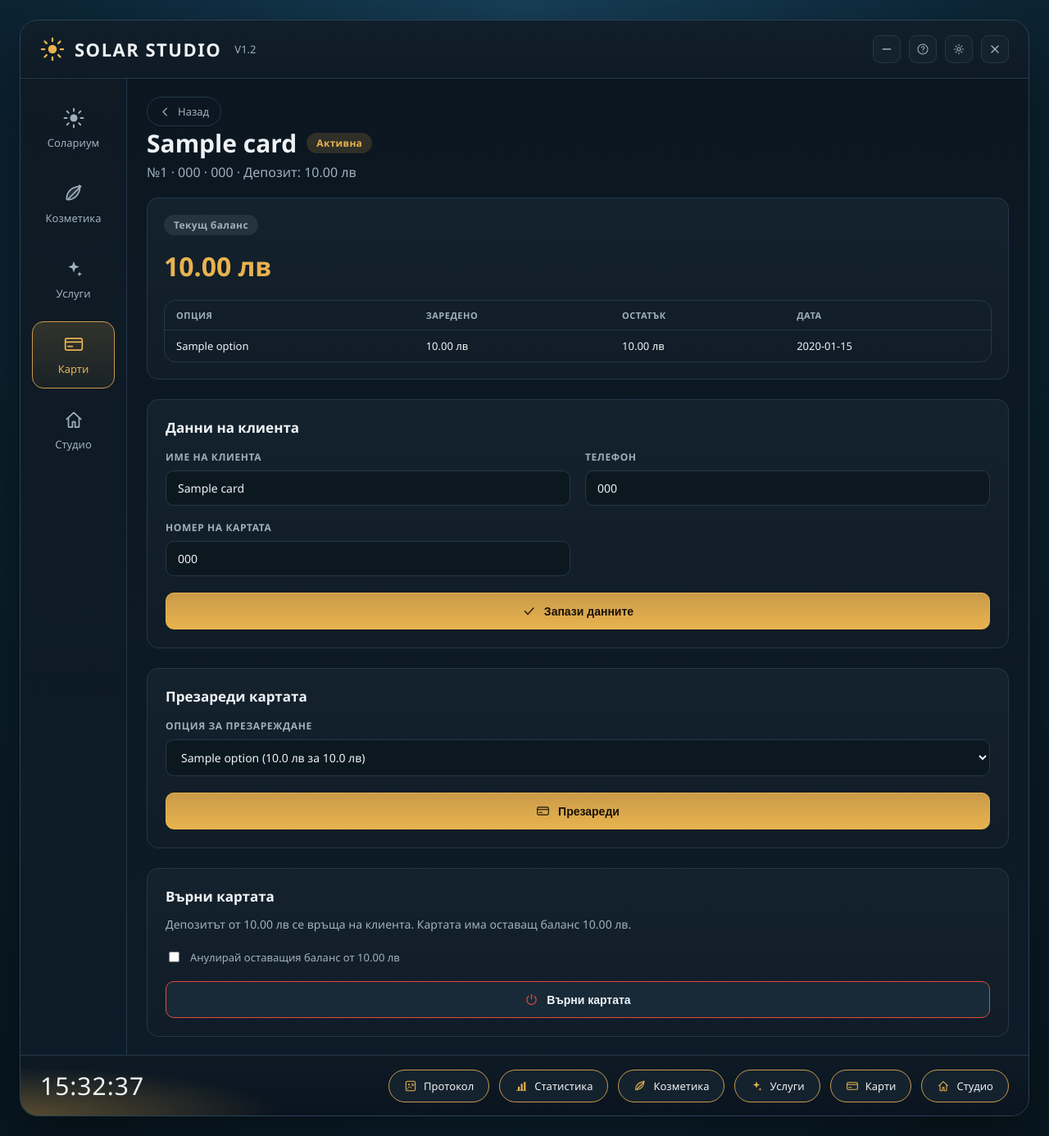
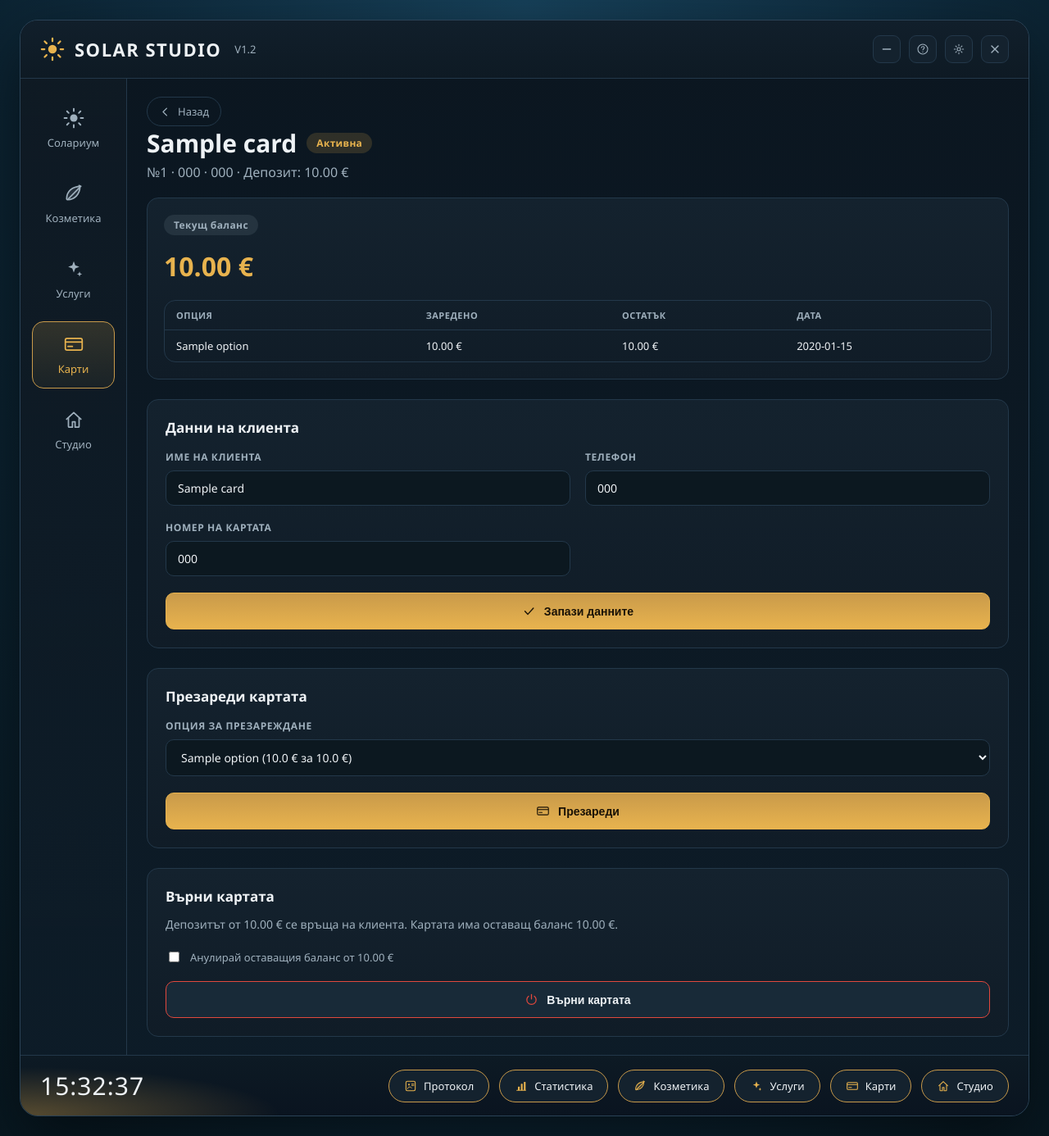
Before and after one commit to dimitarm1/SolarStud, a Flask app: page /cards/1 in a window 1280 px wide. Shown: the whole page at 82% size. Run offline with Flask 3, Linux system fonts and the light colour scheme; tables that the repository leaves empty hold one stand-in row (values such as "Sample post"); parts of the project's set-up code (start-up, migrations or seed data) failed here and were passed over.

Commit message:
Switch currency to Euro

```diff
--- a/app/app.py
+++ b/app/app.py
@@ -504,7 +504,7 @@ def chip_card_recharge():
     except (sales.PaymentError, chipcard.ChipCardError) as exc:
         return redirect(url_for("cards_page", error=str(exc)))
     return redirect(url_for(
-        "cards_page", message=f"Нов баланс по чип картата: {new_balance:.2f} лв.", chip_refresh="1"
+        "cards_page", message=f"Нов баланс по чип картата: {new_balance:.2f} €.", chip_refresh="1"
     ))
 
 
--- a/app/sales.py
+++ b/app/sales.py
@@ -467,7 +467,7 @@ def return_card(card_id, force_forfeit_balance=False):
             balance = _card_balance(conn, card_id)
             if balance > 0 and not force_forfeit_balance:
                 raise PaymentError(
-                    f"Картата има оставащ баланс {balance:.2f} лв. Изразходвайте го или "
+                    f"Картата има оставащ баланс {balance:.2f} €. Изразходвайте го или "
                     "отбележете анулиране на баланса, за да продължите с връщането."
                 )
             now = datetime.now().isoformat(timespec="seconds")
--- a/app/static/js/main.js
+++ b/app/static/js/main.js
@@ -392,7 +392,7 @@
       const flatTotal = totalMin() * pricePerMin;
       const cardAmount = parseFloat(paymentCardAmountInput.value || "0");
       const cash = Math.max(0, flatTotal - cardAmount);
-      paymentCashDue.textContent = `${cash.toFixed(2)} лв`;
+      paymentCashDue.textContent = `${cash.toFixed(2)} €`;
     }
 
     function renderCardBalanceInfo(data) {
@@ -400,7 +400,7 @@
         paymentCardBalanceInfo.hidden = true;
         return;
       }
-      paymentCardBalanceAmount.textContent = `${data.card_balance_after.toFixed(2)} лв`;
+      paymentCardBalanceAmount.textContent = `${data.card_balance_after.toFixed(2)} €`;
       paymentCardBalanceMinutes.textContent = `(≈ ${data.card_minutes_after.toFixed(1)} мин на това легло)`;
       paymentCardBalanceInfo.hidden = false;
     }
@@ -420,7 +420,7 @@
           const res = await fetch(`/api/sessions/quote?${params.toString()}`);
           if (!res.ok) return;
           const data = await res.json();
-          paymentCashDue.textContent = `${data.cash_amount.toFixed(2)} лв`;
+          paymentCashDue.textContent = `${data.cash_amount.toFixed(2)} €`;
           renderCardBalanceInfo(data);
         } catch (err) {
           // leave the local estimate in place on a transient network hiccup
@@ -476,7 +476,7 @@
             opt.value = card.id;
             opt.dataset.balance = card.balance;
             opt.dataset.label = card.label;
-            opt.textContent = `${card.label} — баланс ${card.balance.toFixed(2)} лв`;
+            opt.textContent = `${card.label} — баланс ${card.balance.toFixed(2)} €`;
             paymentCardResults.appendChild(opt);
           });
         }
@@ -601,10 +601,10 @@
           if (!res.ok) return;
           const data = await res.json();
           if (data.error) return;
-          if (paymentCashDue) paymentCashDue.textContent = `${data.cash_amount.toFixed(2)} лв`;
+          if (paymentCashDue) paymentCashDue.textContent = `${data.cash_amount.toFixed(2)} €`;
           paymentChipInfo.textContent =
             `Чип карта №${data.client_number}${data.client_name ? " — " + data.client_name : ""} ` +
-            `— остатък ${data.card_balance_after.toFixed(2)} лв`;
+            `— остатък ${data.card_balance_after.toFixed(2)} €`;
         } catch (err) {
           // leave the local estimate in place on a transient network hiccup
         }
@@ -640,7 +640,7 @@
         chipBalance = card.balance;
         const name = (data.known && data.known.name) || card.client_name || "";
         paymentChipInfo.textContent =
-          `Чип карта №${card.client_number}${name ? " — " + name : ""} — баланс ${card.balance.toFixed(2)} лв`;
+          `Чип карта №${card.client_number}${name ? " — " + name : ""} — баланс ${card.balance.toFixed(2)} €`;
         paymentChipInfo.hidden = false;
         paymentChipAmountField.hidden = false;
         updateChipAmountBounds();
@@ -748,7 +748,7 @@
     function updateCashDue() {
       const cardAmount = checkoutCardIdInput.value ? parseFloat(checkoutCardAmountInput.value || "0") : 0;
       const cash = Math.max(0, basketTotal() - cardAmount);
-      checkoutCashDue.textContent = `${cash.toFixed(2)} лв`;
+      checkoutCashDue.textContent = `${cash.toFixed(2)} €`;
     }
 
     function updateCardBalanceInfo() {
@@ -760,7 +760,7 @@
       // convert through), so unlike the session-start page this needs no
       // server round trip - plain local subtraction is exact.
       const cardAmount = parseFloat(checkoutCardAmountInput.value || "0");
-      checkoutCardBalanceAmount.textContent = `${(cardBalance - cardAmount).toFixed(2)} лв`;
+      checkoutCardBalanceAmount.textContent = `${(cardBalance - cardAmount).toFixed(2)} €`;
       checkoutCardBalanceInfo.hidden = false;
     }
 
@@ -780,13 +780,13 @@
         qtyEl.textContent = `x${line.qty}`;
         const totalEl = document.createElement("span");
         totalEl.className = "basket-row__total";
-        totalEl.textContent = `${(line.price * line.qty).toFixed(2)} лв`;
+        totalEl.textContent = `${(line.price * line.qty).toFixed(2)} €`;
         row.append(nameEl, qtyEl, totalEl);
         row.addEventListener("dblclick", () => removeFromBasket(line.id));
         basketListEl.appendChild(row);
       });
       basketEmptyEl.hidden = count > 0;
-      basketTotalEl.textContent = `${basketTotal().toFixed(2)} лв`;
+      basketTotalEl.textContent = `${basketTotal().toFixed(2)} €`;
       checkoutSubmitBtn.disabled = count === 0;
       updateCardAmountBounds();
       updateCashDue();
@@ -882,7 +882,7 @@
             opt.value = card.id;
             opt.dataset.balance = card.balance;
             opt.dataset.label = card.label;
-            opt.textContent = `${card.label} — баланс ${card.balance.toFixed(2)} лв`;
+            opt.textContent = `${card.label} — баланс ${card.balance.toFixed(2)} €`;
             checkoutCardResults.appendChild(opt);
           });
         }
@@ -991,7 +991,7 @@
     CHIP_FIELD_LABELS.forEach(([key, label]) => {
       let value = card[key];
       if (key === "client_name" && knownName) value = knownName;
-      if (key === "balance") value = value === null ? "— (невалиден)" : `${value.toFixed(2)} лв`;
+      if (key === "balance") value = value === null ? "— (невалиден)" : `${value.toFixed(2)} €`;
       if (key === "client_number" || key === "card_number") value = value === null ? "— (не е зададен)" : value;
       if (key === "ok") value = value ? "OK" : "ГРЕШКА / заключена";
       const row = document.createElement("tr");
--- a/app/stats.py
+++ b/app/stats.py
@@ -16,15 +16,15 @@ import db
 WEEKDAY_LABELS = ["Пон", "Вт", "Сря", "Чет", "Пет", "Съб", "Нед"]
 
 METRICS = [
-    {"id": "tanning_revenue", "label": "Приходи от солариум", "unit": "лв", "source": "sessions"},
+    {"id": "tanning_revenue", "label": "Приходи от солариум", "unit": "€", "source": "sessions"},
     {"id": "visits", "label": "Посещения", "unit": "брой", "source": "sessions"},
     {"id": "tanning_hours", "label": "Отработени часове", "unit": "часове", "source": "sessions"},
-    {"id": "cosmetics_revenue", "label": "Приходи от козметика", "unit": "лв", "source": "cosmetics"},
+    {"id": "cosmetics_revenue", "label": "Приходи от козметика", "unit": "€", "source": "cosmetics"},
     {"id": "cosmetics_count", "label": "Продадена козметика", "unit": "брой", "source": "cosmetics"},
-    {"id": "services_revenue", "label": "Приходи от услуги", "unit": "лв", "source": "services"},
+    {"id": "services_revenue", "label": "Приходи от услуги", "unit": "€", "source": "services"},
     {"id": "services_count", "label": "Извършени услуги", "unit": "брой", "source": "services"},
     {"id": "cards_count", "label": "Продадени/презаредени карти", "unit": "брой", "source": "cards"},
-    {"id": "total_revenue", "label": "Общо приходи (всичко)", "unit": "лв", "source": "total"},
+    {"id": "total_revenue", "label": "Общо приходи (всичко)", "unit": "€", "source": "total"},
 ]
 
 BREAKDOWNS = [
--- a/app/templates/card_detail.html
+++ b/app/templates/card_detail.html
@@ -36,12 +36,12 @@
   </div>
   <p class="detail-model">
     №{{ card.id }}{% if card.card_number %} · {{ card.card_number }}{% endif %}{% if card.phone %} · {{ card.phone }}{% endif %}
-    · Депозит: {{ "%.2f"|format(card.deposit_amount) }} лв
+    · Депозит: {{ "%.2f"|format(card.deposit_amount) }} €
   </p>
 
   <div class="status-panel">
     <span class="status-badge status-badge--idle">Текущ баланс</span>
-    <p class="card-balance-large">{{ "%.2f"|format(card.balance) }} лв</p>
+    <p class="card-balance-large">{{ "%.2f"|format(card.balance) }} €</p>
 
     {% if card.lots %}
     <div class="data-table-wrap">
@@ -53,8 +53,8 @@
           {% for lot in card.lots %}
           <tr>
             <td>{{ lot.recharge_option_name or "—" }}</td>
-            <td>{{ "%.2f"|format(lot.virtual_amount) }} лв</td>
-            <td>{{ "%.2f"|format(lot.remaining_amount) }} лв</td>
+            <td>{{ "%.2f"|format(lot.virtual_amount) }} €</td>
+            <td>{{ "%.2f"|format(lot.remaining_amount) }} €</td>
             <td>{{ lot.created_at }}</td>
           </tr>
           {% endfor %}
@@ -96,7 +96,7 @@
         <span class="field__label">Опция за презареждане</span>
         <select class="field__input" name="recharge_option_id" required>
           {% for option in recharge_options %}
-          <option value="{{ option.id }}">{{ option.name }} ({{ option.virtual_amount }} лв за {{ option.cash_price }} лв)</option>
+          <option value="{{ option.id }}">{{ option.name }} ({{ option.virtual_amount }} € за {{ option.cash_price }} €)</option>
           {% endfor %}
         </select>
       </label>
@@ -110,14 +110,14 @@
   <div class="settings-panel">
     <h3 class="settings-panel__title">Върни картата</h3>
     <p class="settings-hint settings-hint--lead">
-      Депозитът от {{ "%.2f"|format(card.deposit_amount) }} лв се връща на клиента.
-      {% if card.balance > 0 %}Картата има оставащ баланс {{ "%.2f"|format(card.balance) }} лв.{% endif %}
+      Депозитът от {{ "%.2f"|format(card.deposit_amount) }} € се връща на клиента.
+      {% if card.balance > 0 %}Картата има оставащ баланс {{ "%.2f"|format(card.balance) }} €.{% endif %}
     </p>
     <form class="settings-form" method="post" action="{{ url_for('card_return', card_id=card.id) }}">
       {% if card.balance > 0 %}
       <label class="field field--row">
         <input type="checkbox" name="force_forfeit_balance" value="1" required>
-        <span class="field__label field__label--inline">Анулирай оставащия баланс от {{ "%.2f"|format(card.balance) }} лв</span>
+        <span class="field__label field__label--inline">Анулирай оставащия баланс от {{ "%.2f"|format(card.balance) }} €</span>
       </label>
       {% endif %}
       <button class="action-btn action-btn--stop" type="submit">
--- a/app/templates/studio.html
+++ b/app/templates/studio.html
@@ -296,7 +296,7 @@
           </thead>
           <tbody>
             <tr>
-              <td>лв/мин</td>
+              <td>€/мин</td>
               {% for bed in beds %}
               <td>
                 <input type="number" step="0.01" min="0" name="bed_{{ bed.id }}"
```
Also changed, not shown: app/templates/bed_detail.html (+9 -9 lines), app/templates/cards.html (+4 -4 lines), app/templates/cosmetics.html (+6 -6 lines), app/templates/protocol.html (+5 -5 lines), app/templates/services.html (+6 -6 lines).
